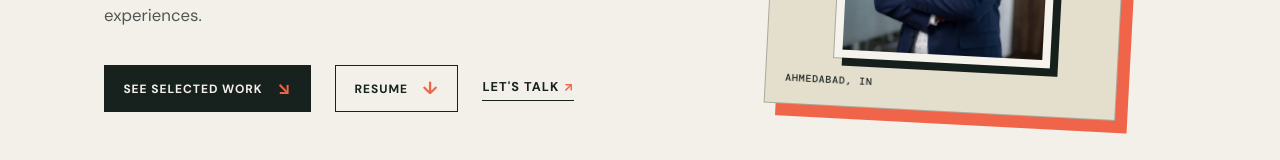
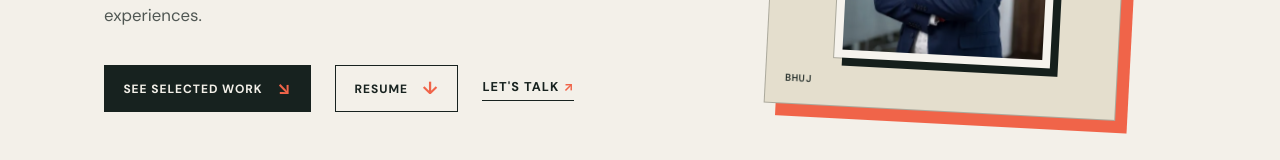
Before and after one commit to ayushdiwani25/portfolio, a React (Vite) app: page / in a window 1280 px wide. Shown: the part 519-679 px from the top of the page. Built offline with nearby package versions, Linux system fonts and the light colour scheme; a web font is replaced by a local one.

Commit message:
hero section update

```diff
--- a/src/components/Hero.jsx
+++ b/src/components/Hero.jsx
@@ -32,7 +32,7 @@ const Hero = () => (
         </m.div>
       </div>
 
-      <m.figure
+      <m.figure IN
         className="hero-card"
         initial={{ opacity: 0, rotate: 5, scale: 0.94 }}
         animate={{ opacity: 1, rotate: 3, scale: 1 }}
@@ -50,7 +50,7 @@ const Hero = () => (
           fetchPriority="high"
           decoding="async"
         />
-        <figcaption className="hero-card-bottom"><span>AHMEDABAD, IN</span></figcaption>
+        <figcaption className="hero-card-bottom"><span>BHUJ</span></figcaption>
       </m.figure>
     </section>
 
```
